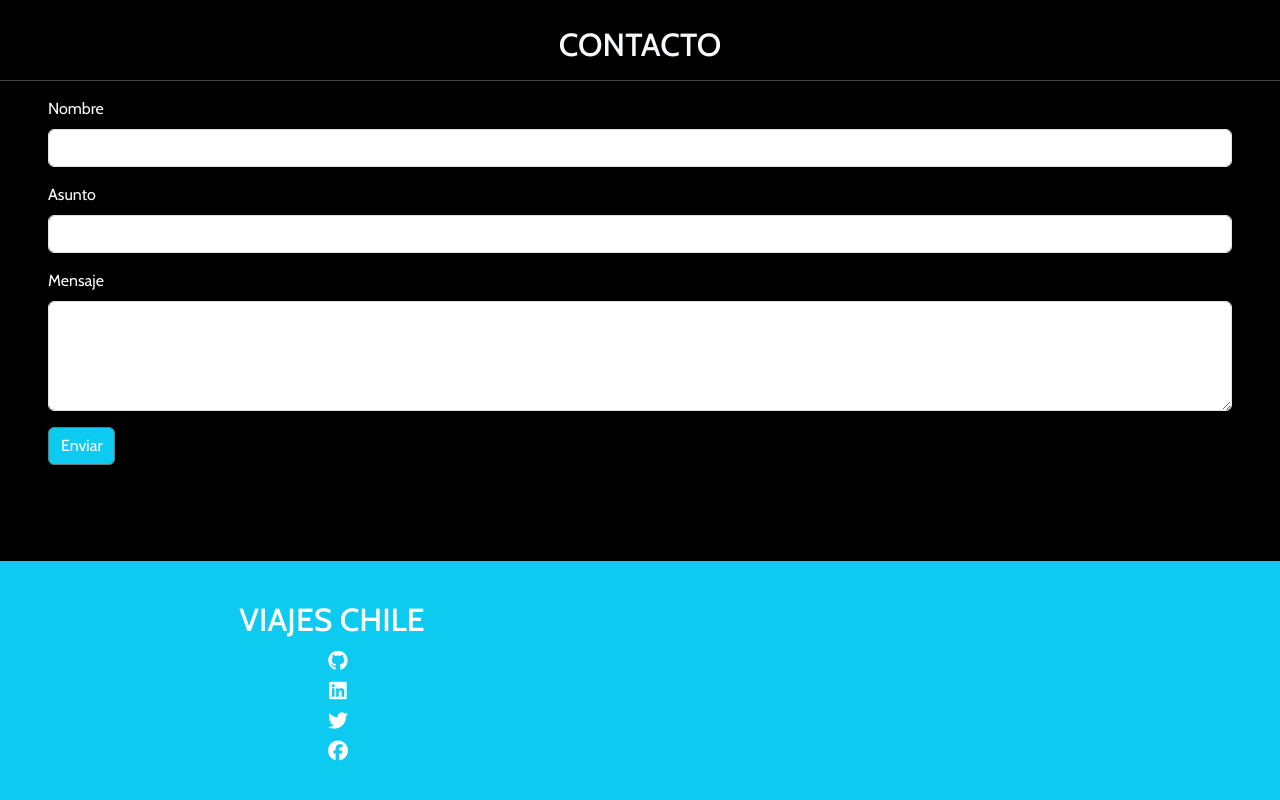
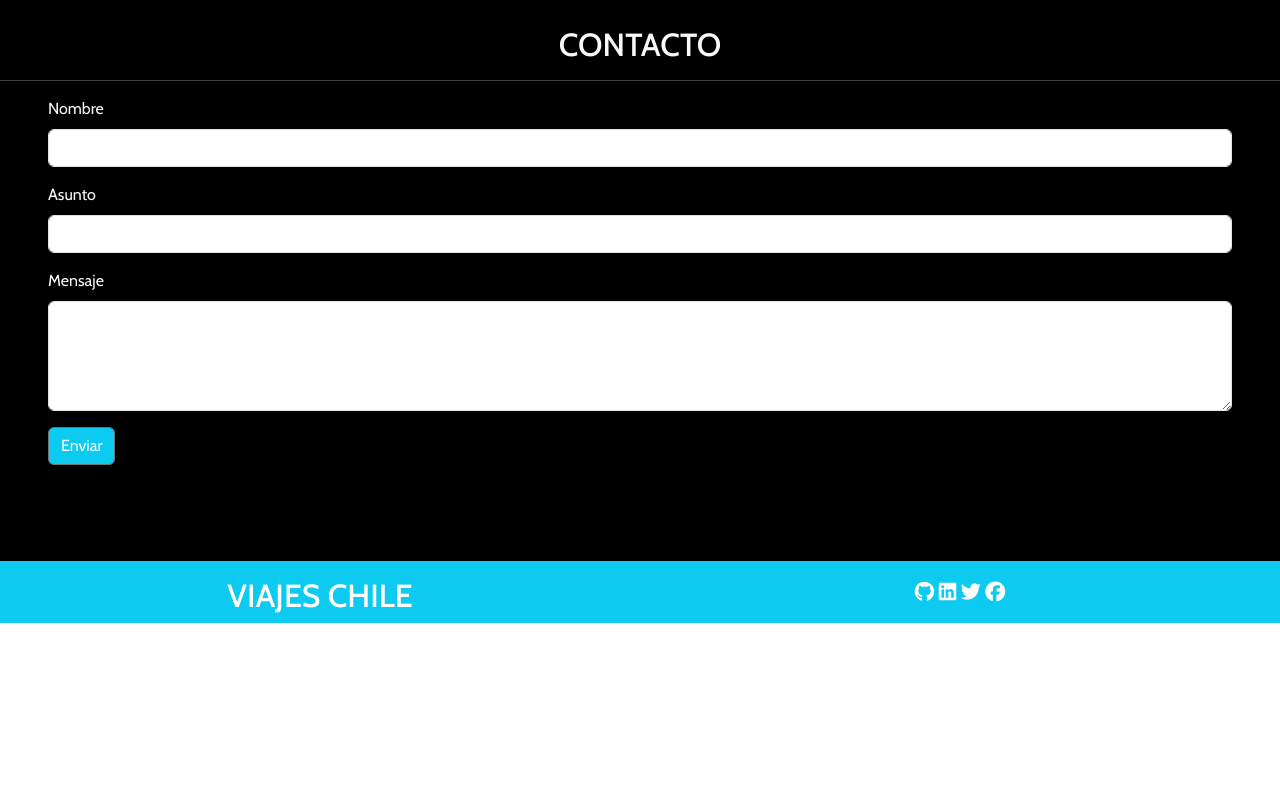
Before and after one commit to gonzaloparod1/viajes-chile, a plain HTML site: page index.html in a window 1280 px wide. Shown: the part 1920-2720 px from the top of the page. After the commit the page ends 2543 px from the top, so only its background shows below. Drawn offline with nearby package versions, Linux system fonts and the light colour scheme.

Commit message:
update footer

```diff
--- a/index.html
+++ b/index.html
@@ -228,37 +228,27 @@
     </main>
 
     <footer class="bg-info">
-        <div class="row p-4 m-0">
+        <div class="row m-0">
             <div class="col-6 p-3 text-center text-white">
                 <h2>VIAJES CHILE</h2>
             </div>
 
-            <div class="d-inline">
             <div class="col-6 p-3 text-center text-white">
-                    <div id="github" data-bs-toggle="tooltip" data-bs-placement="top" data-bs-custom-class="custom-tooltip" data-bs-title="Entrar a Github">
-                        <a href="https://github.com/" target="_blank">
+                <a id="github" data-bs-toggle="tooltip" data-bs-placement="top" data-bs-custom-class="custom-tooltip" data-bs-title="Entrar a Github" href="https://github.com/" target="_blank" style="padding-left: 15px;">
                     <i class="fa-brands fa-github"></i>
                 </a>
-                    </div>
 
-                    <div id="linkedin" data-bs-toggle="tooltip" data-bs-placement="top" data-bs-custom-class="custom-tooltip" data-bs-title="Entrar a Linkedin">
-                        <a href="https://www.linkedin.com/" target="_blank">
+                <a id="linkedin" data-bs-toggle="tooltip" data-bs-placement="top" data-bs-custom-class="custom-tooltip" data-bs-title="Entrar a Linkedin" href="https://www.linkedin.com/" target="_blank">
                     <i class="fa-brands fa-linkedin"></i>
                 </a>
-                    </div>
 
-                    <div id="twitter" data-bs-toggle="tooltip" data-bs-placement="top" data-bs-custom-class="custom-tooltip" data-bs-title="Entrar a Twitter">
-                        <a href="https://twitter.com/" target="_blank">
+                <a id="twitter" data-bs-toggle="tooltip" data-bs-placement="top" data-bs-custom-class="custom-tooltip" data-bs-title="Entrar a Twitter" href="https://twitter.com/" target="_blank">
                     <i class="fa-brands fa-twitter"></i>
                 </a>
-                    </div>
 
-                    <div id="facebook" data-bs-toggle="tooltip" data-bs-placement="top" data-bs-custom-class="custom-tooltip" data-bs-title="Entrar a Facebook">
-                        <a href="https://www.facebook.com/" target="_blank">
+                <a id="facebook" data-bs-toggle="tooltip" data-bs-placement="top" data-bs-custom-class="custom-tooltip" data-bs-title="Entrar a Facebook" href="https://www.facebook.com/" target="_blank" style="padding-right: 15px;">
                     <i class="fa-brands fa-facebook"></i>
                 </a>
-                    </div>
-                </div>
             </div>
         </div>
     </footer>
```
Lines whose indentation alone changed are shown as unchanged.
